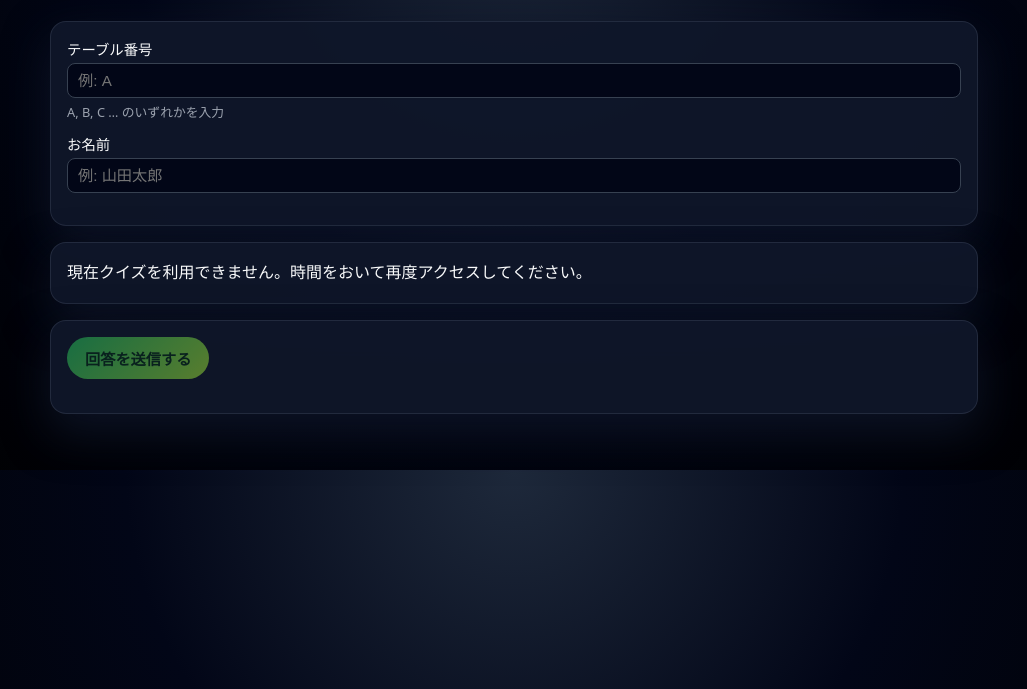
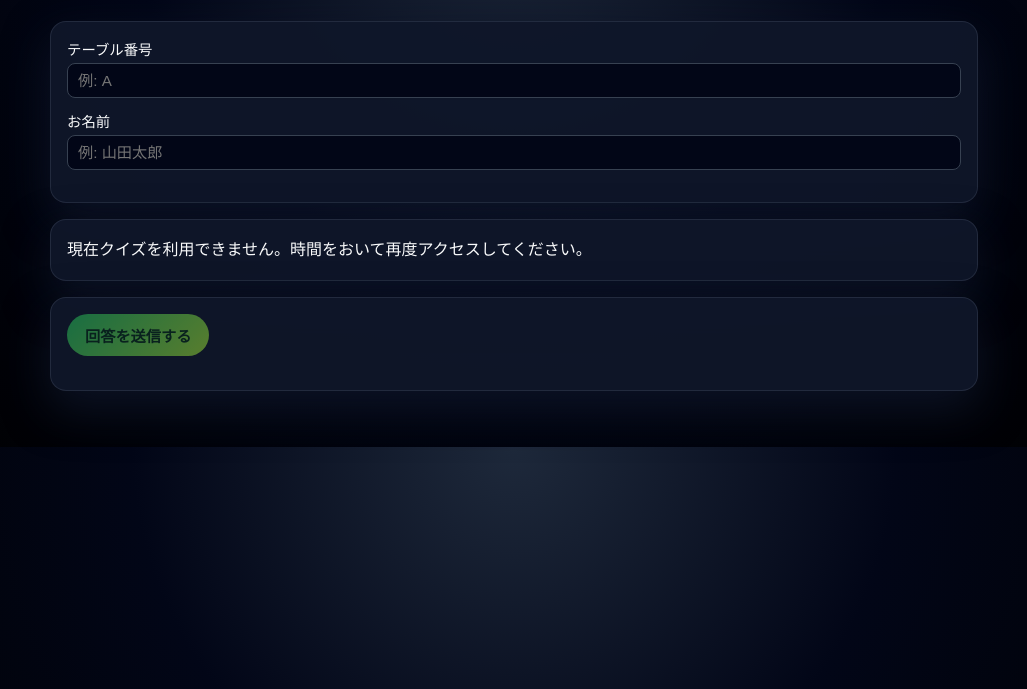
Before and after one commit to genkiman89/quiz-app, a website: page quiz-app/public/index.html in a window 1280 px wide. Shown: the part 111-800 px from the top of the page, without its empty margins (126-1153 px from the left). Drawn offline with Linux system fonts and the light colour scheme; no server answers.

Commit message:
fix render deploy

```diff
--- a/quiz-app/public/index.html
+++ b/quiz-app/public/index.html
@@ -36,7 +36,6 @@
         <div class="form-row">
           <label for="tableNumber">テーブル番号</label>
           <input id="tableNumber" type="text" placeholder="例: A" />
-          <span class="form-hint">A, B, C … のいずれかを入力</span>
         </div>
         <div class="form-row">
           <label for="name">お名前</label>
```
